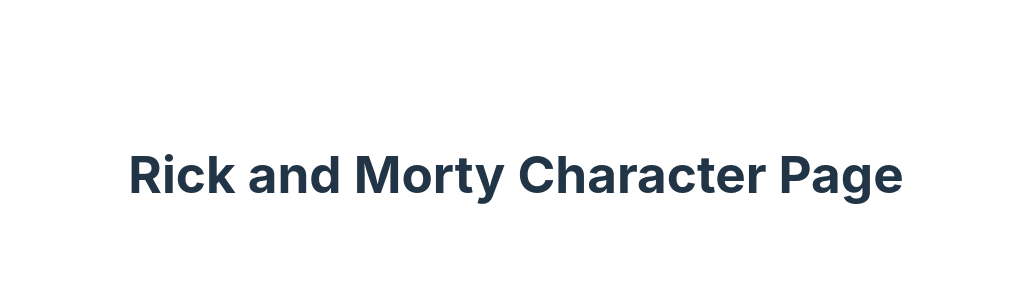
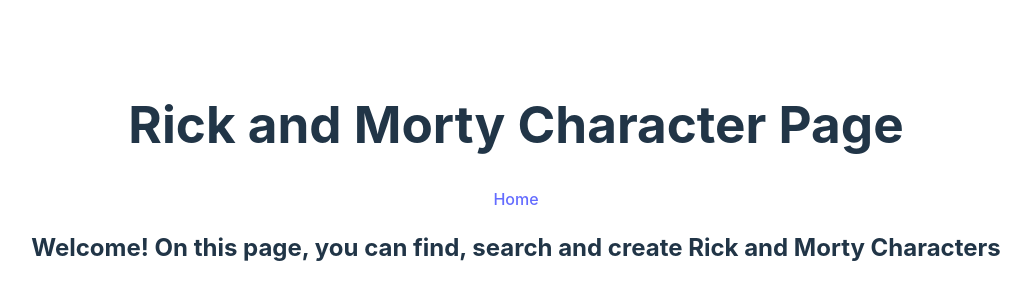
Before and after one commit to NilsOt1/rick-and-morty-training, a React (Vite) app: page / in a window 1280 px wide. Shown: the part 226-526 px from the top of the page, without its empty margins (124-1155 px from the left). Built offline with nearby package versions, Linux system fonts and the light colour scheme.

Commit message:
add Navigation and Welcome component

```diff
--- a/package.json
+++ b/package.json
@@ -11,7 +11,8 @@
   },
   "dependencies": {
     "react": "^18.2.0",
-    "react-dom": "^18.2.0"
+    "react-dom": "^18.2.0",
+    "react-router-dom": "^6.20.1"
   },
   "devDependencies": {
     "@types/react": "^18.2.37",
--- a/src/App.tsx
+++ b/src/App.tsx
@@ -1,14 +1,21 @@
-
 import './App.css'
 import Header from "./Header.tsx";
+import {Route, Routes} from "react-router-dom";
+import Welcome from "./Welcome.tsx";
+import Navigation from "./Navigation.tsx";
 
 function App() {
 
-  return (
-    <>
-      <Header/>
-    </>
-  )
+    return (
+        <>
+            <Header/>
+            <Navigation/>
+            <Routes>
+                <Route path={"/"} element={<Welcome/>}/>
+
+            </Routes>
+        </>
+    )
 }
 
 export default App
--- /dev/null
+++ b/src/Navigation.tsx
@@ -0,0 +1,10 @@
+import {Link} from "react-router-dom";
+
+export default function Navigation() {
+    return (
+        <>
+        <Link to={"/"}>Home</Link>
+
+        </>
+    )
+}
--- /dev/null
+++ b/src/Welcome.tsx
@@ -0,0 +1,8 @@
+export default function Welcome() {
+    return (
+        <>
+
+        <h2>Welcome! On this page, you can find, search and create Rick and Morty Characters</h2>
+        </>
+    )
+}
--- a/src/main.tsx
+++ b/src/main.tsx
@@ -2,9 +2,14 @@
 import ReactDOM from 'react-dom/client'
 import App from './App.tsx'
 import './index.css'
+import {BrowserRouter} from "react-router-dom";
+
 
 ReactDOM.createRoot(document.getElementById('root')!).render(
-  <React.StrictMode>
-    <App />
-  </React.StrictMode>,
+    <React.StrictMode>
+        <BrowserRouter>
+            <App/>
+        </BrowserRouter>
+    </React.StrictMode>
+,
 )
```
Also changed, not shown: 1 other file (tests, documents, lock files or other folders).
